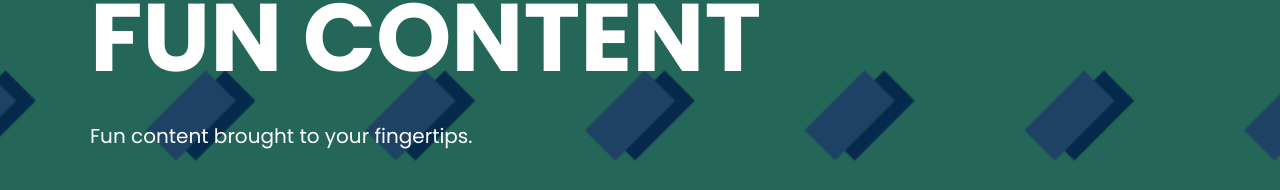
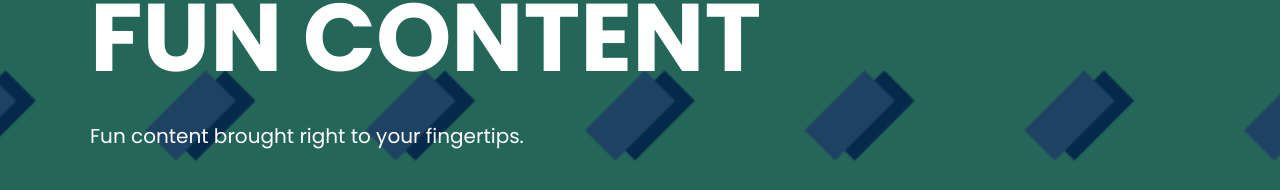
Before and after one commit to contentfarm/contentfarm.github.io, a plain HTML site: page home.html in a window 1280 px wide. Shown: the part 336-526 px from the top of the page. Drawn offline with Linux system fonts and the light colour scheme.

Commit message:
Changed It

```diff
--- a/home.html
+++ b/home.html
@@ -66,7 +66,7 @@
     <section class="skrollable u-align-left u-clearfix u-image u-parallax u-shading u-section-1" src="" id="sec-c016">
       <div class="u-clearfix u-sheet u-sheet-1">
         <h1 class="u-text u-text-default u-title u-text-1">fun content</h1>
-        <p class="u-large-text u-text u-text-default u-text-variant u-text-2">Fun content brought to your fingertips.</p>
+        <p class="u-large-text u-text u-text-default u-text-variant u-text-2">Fun content brought right to your fingertips.</p>
         <a href="redeem.html" data-page-id="46327660" class="u-btn u-button-style u-palette-2-base u-btn-1">Redeem Access Code</a>
       </div>
     </section>
```
Also changed, not shown: index.html (+1 -1 lines), 1 other file.
